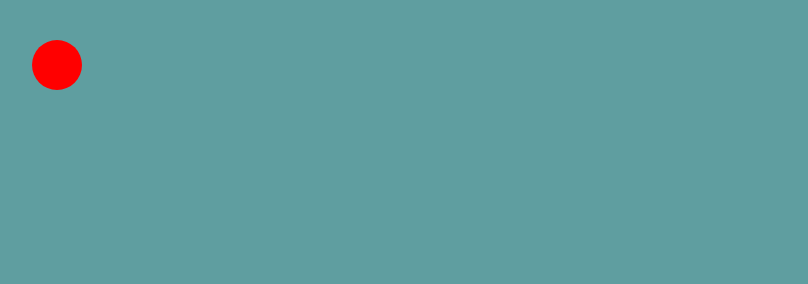
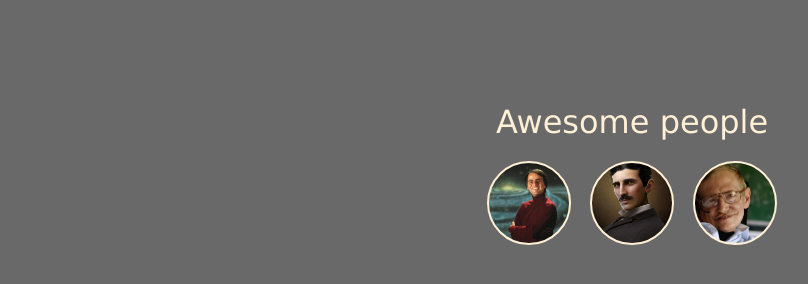
Before and after one commit to leanderdulac/pagarme-ng-tooltip, a website: page index.html in a window 1280 px wide. Shown: the whole page, without its empty margins (8-816 px from the left). Drawn offline with nearby package versions, Linux system fonts and the light colour scheme.

Commit message:
Improved trigger elements and general layout

```diff
--- a/index.html
+++ b/index.html
@@ -20,7 +20,15 @@
 
             <article>
 
-                <div data-tooltip-trigger data-tooltip-text="Testing the text!" class="trigger"></div>
+                <div class="title">Awesome people</div>
+
+                <div class="avatars">
+
+                    <div data-tooltip-trigger data-tooltip-text="Carl Sagan" class="trigger"></div>
+                    <div data-tooltip-trigger data-tooltip-text="Nikola Tesla" class="trigger"></div>
+                    <div data-tooltip-trigger data-tooltip-text="Stephen Hawking" class="trigger"></div>
+
+                </div>
 
             </article>
 
--- a/src/js/pg-ng-tooltip.js
+++ b/src/js/pg-ng-tooltip.js
@@ -65,7 +65,6 @@
 
 			function hide(){
 
-				showing = false;
 				$element.removeClass(showingClass);
 				$element.on('transitionend', transitionend);
 
@@ -87,6 +86,7 @@
 
 				if(!showing){
 
+					showing = false;
 					$element.removeAttr('style');
 
 				}
--- a/src/style/pg-ng-tooltip.scss
+++ b/src/style/pg-ng-tooltip.scss
@@ -1,11 +1,22 @@
+/*
+	Images info:
+	Tesla: http://feelgrafix.com/data_images/out/24/945360-nikola-tesla.jpg
+	Carl Sagan: http://www.brainpickings.org/wp-content/uploads/2012/05/sagan1.jpg
+	Stephen Hawking: http://p1cdn05.thewrap.com/images/2014/10/Stephen-Hawking-Facebook-page.jpg
+*/
+
+$fontColor: papayawhip;
+$tooltipBG: #484848;
+
+
 body{
 
 	padding: 32px;
 	font-family: Verdana;
 	font-size: 14px;
 	line-height: 32px;
-	color: floralwhite;
-	background-color: cadetblue;
+	color: $fontColor;
+	background-color: dimgrey;
 }
 
 article{
@@ -13,39 +24,77 @@ article{
 	text-align: center;
 }
 
-$showingOpacity: 0.95;
-$tooltipBG: #484848;
+
+
+.title{
+
+	font-size: 32px;
+	line-height: 64px;
+	margin: 50px 0 7px 0 ;
+
+}
 
 .trigger{
 
-	$_size: 50px;
-	// position: absolute;
+	display: inline-block;
+	$_size: 80px;
 	width: $_size;
 	height: $_size;
 	border-radius: $_size;
+	border: 2px solid $fontColor;
+	background-repeat: no-repeat;
+	background-size: cover;
 
-	background-color: red;
+	&:not(:first-child){ margin: 0 0 0 15px ; }
+
+	&:nth-child(1){
+
+		background-image: url("../img/sagan.jpg");
+		background-position: center center;
+
+	}
+
+	&:nth-child(2){
+
+		background-image: url("../img/tesla.jpg");
+		background-position: center center;
+
+	}
+
+	&:nth-child(3){
+
+		background-image: url("../img/hawking.jpg");
+		background-position: center center;
+
+	}
 
 }
 
 .tooltip{
 
-	$_trns: 175ms ease-out;
+	$_trns: 125ms ease-out;
 
 	position: absolute;
 	top:-9999px;
 	left:-9999px;
 	opacity:0;
 	padding: 0 10px;
-	margin: 10px 0 0 0 ;
+	margin: -10px 0 0 6px ;
 	border-radius: 4px;
-	background-color: $tooltipBG;
+	border: 1px solid black;
+	background-color: rgba($tooltipBG, 0.95);
 	transform: scale(0.925,0.925);
 	transition: opacity $_trns, transform $_trns;
 
+	&:before{
+
+		content:"";
+
+	}
+
 	&.showing{
 
-		opacity:$showingOpacity;
+		opacity:0.95;
 		transform: scale(1,1);
 
 	}
```
Also changed, not shown: src/img/hawking.jpg (added), src/img/sagan.jpg (added), src/img/tesla.jpg (added), src/style/pg-ng-tooltip.css, src/style/pg-ng-tooltip.min.css.
